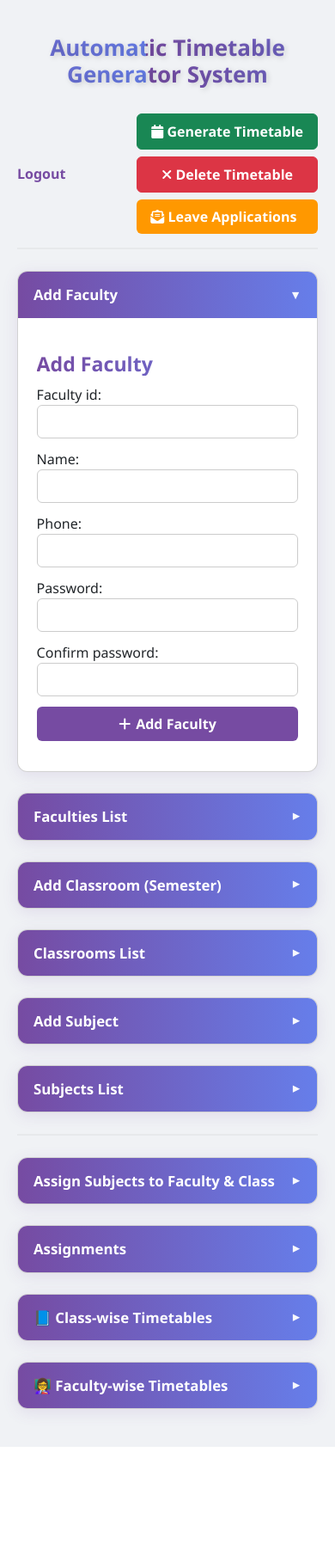
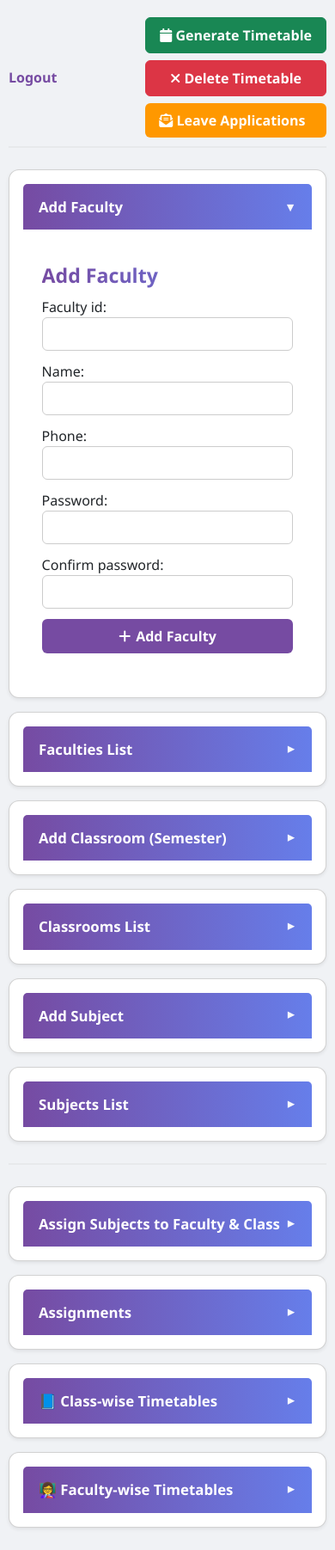
Before and after one commit to tomvarghese12345/main_project, a Django app: template newpro/newpro/newpro/accounts/templates/accounts/dashboard.html in a window 390 px wide. Shown: the whole page at 86% size. Before the commit the page ends 1683 px from the top, so only its background shows below. Run offline with Django 5.2, Linux system fonts and the light colour scheme; the template is opened without the code that fills it: values that come from a table or form of the project are taken from there, others are empty; data comes from the database, SQL or seed files in the repository.

Commit message:
resolved conflict

```diff
--- a/newpro/newpro/newpro/accounts/templates/accounts/dashboard.html
+++ b/newpro/newpro/newpro/accounts/templates/accounts/dashboard.html
@@ -10,10 +10,14 @@
     <link rel="stylesheet" href="https://cdnjs.cloudflare.com/ajax/libs/font-awesome/6.5.0/css/all.min.css" integrity="sha512-..." crossorigin="anonymous" referrerpolicy="no-referrer" />
     <style>
         /* Base Styles */
+        html, body {
+            overflow-x: hidden;
+        }
+
         body {
             font-family: 'Segoe UI', Tahoma, Geneva, Verdana, sans-serif;
             background-color: #f0f2f5;
-            padding: 20px;
+            padding: 10px;
             color: #333;
         }
 
@@ -231,6 +235,16 @@
             flex: 0 0 auto;
         }
 
+        /* Sticky top action bar (mobile app feel) */
+        .mobile-topbar {
+            position: sticky;
+            top: 0;
+            z-index: 1030;
+            background: #f0f2f5;
+            padding-top: 10px;
+            padding-bottom: 10px;
+        }
+
         /* Ensure top action buttons/links take full width on small screens */
         .top-actions > form,
         .top-actions > a {
@@ -246,6 +260,22 @@
         }
 
         @media (max-width: 768px) {
+            body {
+                font-size: 16px;
+            }
+
+            /* Hide desktop-oriented elements in WebView */
+            .navbar,
+            .footer,
+            footer {
+                display: none !important;
+            }
+
+            /* Desktop title is redundant once we have the sticky action bar */
+            h2.main-heading {
+                display: none !important;
+            }
+
             .form-inline {
                 display: block; /* stack fields vertically on mobile */
             }
@@ -255,10 +285,12 @@
             }
 
             .form-inline { flex-direction: column; }
-            .form-inline input, .form-inline select, .form-inline button { width: 100%; }
+            .form-inline input,
+            .form-inline select,
+            .form-inline textarea,
+            .form-inline button { width: 100%; }
             table { font-size: 12px; }
             .button-group { flex-direction: column; }
-            h2.main-heading { font-size: 26px; }
 
             td button.delete-btn {
                 width: 100%;
@@ -270,10 +302,11 @@
 
 <div class="container-fluid px-0 px-sm-2 px-lg-3" style="max-width: 1400px; margin: 0 auto;">
 <h2 class="main-heading">Automatic Timetable Generator System</h2>
-<div class="d-flex justify-content-between align-items-center flex-wrap gap-2 mb-3">
+<div class="mobile-topbar">
+<div class="d-flex justify-content-between align-items-center flex-wrap gap-2">
     <a href="{% url 'logout' %}">Logout</a>
-    <div class="top-actions d-grid d-sm-flex justify-content-end gap-2 flex-wrap">
-        <form method="POST" action="{% url 'dashboard' %}" class="m-0">
+    <div class="top-actions d-grid gap-2 d-sm-flex justify-content-end flex-wrap">
+        <form method="POST" action="{% url 'dashboard' %}" class="m-0 d-grid">
             {% csrf_token %}
             <button type="submit" name="generate_timetable" class="btn btn-success w-100 w-sm-auto"
                     style="padding: 8px 16px; border-radius: 6px; font-weight: bold;">
@@ -281,7 +314,7 @@
             </button>
         </form>
 
-        <form method="POST" action="{% url 'delete_timetable' %}" class="m-0">
+        <form method="POST" action="{% url 'delete_timetable' %}" class="m-0 d-grid">
             {% csrf_token %}
             <button type="submit" class="btn btn-danger w-100 w-sm-auto"
                     style="padding: 8px 16px; border-radius: 6px; font-weight: bold;"
@@ -297,10 +330,11 @@
         </a>
     </div>
 </div>
+</div>
 <hr class="mt-0">
 
 <!-- Faculties: Add -->
-<div class="card admin-section-card mb-4">
+<div class="card admin-section-card p-3 mb-3 shadow-sm rounded">
     <div class="card-header admin-section-header d-flex justify-content-between align-items-center"
          data-bs-toggle="collapse" data-bs-target="#sectionAddFaculty" aria-expanded="true" aria-controls="sectionAddFaculty" role="button" tabindex="0">
         <span>Add Faculty</span>
@@ -316,7 +350,7 @@
 </div>
 
 <!-- Faculties: List -->
-<div class="card admin-section-card mb-4">
+<div class="card admin-section-card p-3 mb-3 shadow-sm rounded">
     <div class="card-header admin-section-header collapsed d-flex justify-content-between align-items-center"
          data-bs-toggle="collapse" data-bs-target="#sectionFacultiesList" aria-expanded="false" aria-controls="sectionFacultiesList" role="button" tabindex="0">
         <span>Faculties List</span>
@@ -346,7 +380,7 @@
 </div>
 
 <!-- Classrooms: Add -->
-<div class="card admin-section-card mb-4">
+<div class="card admin-section-card p-3 mb-3 shadow-sm rounded">
     <div class="card-header admin-section-header collapsed d-flex justify-content-between align-items-center"
          data-bs-toggle="collapse" data-bs-target="#sectionAddClassroom" aria-expanded="false" aria-controls="sectionAddClassroom" role="button" tabindex="0">
         <span>Add Classroom (Semester)</span>
@@ -362,7 +396,7 @@
 </div>
 
 <!-- Classrooms: List -->
-<div class="card admin-section-card mb-4">
+<div class="card admin-section-card p-3 mb-3 shadow-sm rounded">
     <div class="card-header admin-section-header collapsed d-flex justify-content-between align-items-center"
          data-bs-toggle="collapse" data-bs-target="#sectionClassroomsList" aria-expanded="false" aria-controls="sectionClassroomsList" role="button" tabindex="0">
         <span>Classrooms List</span>
@@ -392,7 +426,7 @@
 </div>
 
 <!-- Subjects: Add -->
-<div class="card admin-section-card mb-4">
+<div class="card admin-section-card p-3 mb-3 shadow-sm rounded">
     <div class="card-header admin-section-header collapsed d-flex justify-content-between align-items-center"
          data-bs-toggle="collapse" data-bs-target="#sectionAddSubject" aria-expanded="false" aria-controls="sectionAddSubject" role="button" tabindex="0">
         <span>Add Subject</span>
@@ -408,7 +442,7 @@
 </div>
 
 <!-- Subjects: List -->
-<div class="card admin-section-card mb-4">
+<div class="card admin-section-card p-3 mb-3 shadow-sm rounded">
     <div class="card-header admin-section-header collapsed d-flex justify-content-between align-items-center"
          data-bs-toggle="collapse" data-bs-target="#sectionSubjectsList" aria-expanded="false" aria-controls="sectionSubjectsList" role="button" tabindex="0">
         <span>Subjects List</span>
@@ -440,7 +474,7 @@
 <hr>
 
 <!-- Assignments: Form -->
-<div class="card admin-section-card mb-4">
+<div class="card admin-section-card p-3 mb-3 shadow-sm rounded">
     <div class="card-header admin-section-header collapsed d-flex justify-content-between align-items-center"
          data-bs-toggle="collapse" data-bs-target="#sectionAssignSubjects" aria-expanded="false" aria-controls="sectionAssignSubjects" role="button" tabindex="0">
         <span>Assign Subjects to Faculty &amp; Class</span>
@@ -456,7 +490,7 @@
 </div>
 
 <!-- Assignments: List -->
-<div class="card admin-section-card mb-4">
+<div class="card admin-section-card p-3 mb-3 shadow-sm rounded">
     <div class="card-header admin-section-header collapsed d-flex justify-content-between align-items-center"
          data-bs-toggle="collapse" data-bs-target="#sectionAssignmentsList" aria-expanded="false" aria-controls="sectionAssignmentsList" role="button" tabindex="0">
         <span>Assignments</span>
@@ -488,7 +522,7 @@
 </div>
 
 <!-- Class-wise Timetable -->
-<div class="card admin-section-card mb-4">
+<div class="card admin-section-card p-3 mb-3 shadow-sm rounded">
     <div class="card-header admin-section-header collapsed d-flex justify-content-between align-items-center"
          data-bs-toggle="collapse" data-bs-target="#sectionClassTimetables" aria-expanded="false" aria-controls="sectionClassTimetables" role="button" tabindex="0">
         <span>📘 Class-wise Timetables</span>
@@ -522,7 +556,7 @@
 </div>
 
 <!-- Faculty-wise Timetable -->
-<div class="card admin-section-card mb-4">
+<div class="card admin-section-card p-3 mb-3 shadow-sm rounded">
     <div class="card-header admin-section-header collapsed d-flex justify-content-between align-items-center"
          data-bs-toggle="collapse" data-bs-target="#sectionFacultyTimetables" aria-expanded="false" aria-controls="sectionFacultyTimetables" role="button" tabindex="0">
         <span>👩‍🏫 Faculty-wise Timetables</span>
```
